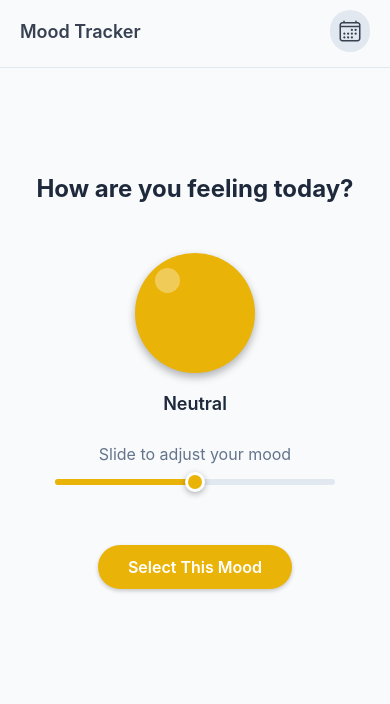
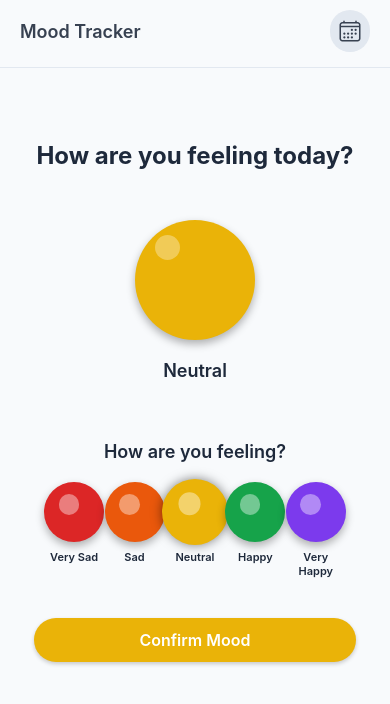
Before and after one commit to lukecos/mood-app, a React Native app: screen / in a window 390 px wide. Shown: the top 704 px of the page. Built offline with nearby package versions, Linux system fonts and the light colour scheme.

Commit message:
Enhanced mood tracker: 5-option selection, better UX, removed press effects

```diff
--- a/app/calendar.tsx
+++ b/app/calendar.tsx
@@ -8,6 +8,7 @@ import {
   ActivityIndicator,
   Modal,
   Pressable,
+  ScrollView,
 } from 'react-native';
 import { getMoodHistory, MoodEntry } from './storage';
 
@@ -323,6 +324,11 @@ export default function MoodCalendar() {
         </View>
       ) : (
         <>
+          <ScrollView
+            style={styles.scrollContainer}
+            contentContainerStyle={styles.scrollContent}
+            showsVerticalScrollIndicator={false}
+          >
             {renderMonth(currentMonth)}
 
             {/* Mood Patterns Analysis */}
@@ -330,6 +336,7 @@ export default function MoodCalendar() {
               <Text style={styles.patternsTitle}>Monthly Patterns</Text>
               {renderMoodPatterns()}
             </View>
+          </ScrollView>
 
           {/* Custom Mood Details Modal */}
           <Modal
@@ -385,6 +392,13 @@ const styles = StyleSheet.create({
   container: {
     flex: 1,
     backgroundColor: '#f8fafc',
+    paddingBottom: 80, // Space above Android navigation UI
+  },
+  scrollContainer: {
+    flex: 1,
+  },
+  scrollContent: {
+    paddingBottom: 120, // Extra space above Android navigation UI
   },
   monthContainer: {
     paddingHorizontal: 20,
--- a/app/mood-tracker.tsx
+++ b/app/mood-tracker.tsx
@@ -1,7 +1,6 @@
 import React, { useState, useRef, useEffect } from 'react';
 import {
   SafeAreaView,
-  ScrollView,
   View,
   Text,
   TouchableOpacity,
@@ -11,6 +10,9 @@ import {
   Animated,
   PanResponder,
   Alert,
+  KeyboardAvoidingView,
+  Platform,
+  Keyboard,
 } from 'react-native';
 import { saveMoodEntry as saveToStorage, getMoodEntryForDate } from './storage';
 
@@ -27,6 +29,8 @@ export default function MoodTrackerApp({ onNavigateToCalendar }: MoodTrackerProp
   const [currentAdviceIndex, setCurrentAdviceIndex] = useState(0);
   const [todaysMoodEntry, setTodaysMoodEntry] = useState<any>(null);
   const [hasEntryToday, setHasEntryToday] = useState<boolean>(false);
+  const [containerPaddingBottom, setContainerPaddingBottom] = useState(140); // Dynamic padding
+  const [tempSelectedMood, setTempSelectedMood] = useState<number | null>(3); // Default to Neutral
 
   // Animation values
   const moodSelectorPosition = useRef(new Animated.Value(0)).current;
@@ -39,44 +43,44 @@ export default function MoodTrackerApp({ onNavigateToCalendar }: MoodTrackerProp
   // Mood-specific advice collections
   const moodAdvice = {
     1: [ // Very Sad
-      "Take deep breaths and remember this feeling will pass",
-      "Reach out to someone you trust and talk about your feelings",
-      "Try gentle movement like stretching or a short walk",
-      "Practice self-compassion - treat yourself like a good friend would",
-      "Consider professional support if these feelings persist",
-      "Create a cozy, safe space for yourself right now"
+      "Take deep breaths and remember this feeling will pass with time",
+      "Reach out to someone you trust and talk about your feelings openly",
+      "Try gentle movement like stretching or taking a short walk outside",
+      "Practice self-compassion - treat yourself like a good friend would treat you",
+      "Consider professional support if these feelings persist or feel overwhelming",
+      "Create a cozy, safe space for yourself right now and rest there"
     ],
     2: [ // Sad
-      "Go for a walk outside and get some fresh air",
-      "Make your bed and tidy up your immediate space",
-      "Listen to music that comforts you",
-      "Do something creative, even if it's just doodling",
-      "Call a friend or family member for connection",
-      "Take a warm shower or bath to reset your energy"
+      "Go for a walk outside and get some fresh air to help clear your mind",
+      "Make your bed and tidy up your immediate space to create order around you",
+      "Listen to music that comforts you and helps you feel less alone",
+      "Do something creative, even if it's just doodling or writing a few words",
+      "Call a friend or family member for connection and meaningful conversation",
+      "Take a warm shower or bath to reset your energy and wash away stress"
     ],
     3: [ // Neutral
-      "Set a small, achievable goal for today",
-      "Practice gratitude by writing down 3 good things",
-      "Try a new activity or hobby you've been curious about",
-      "Take time to reflect on what you need right now",
-      "Go for a walk and observe your surroundings mindfully",
-      "Do something kind for someone else"
+      "Set a small, achievable goal for today that will give you a sense of progress",
+      "Practice gratitude by writing down 3 good things that happened recently",
+      "Try a new activity or hobby you've been curious about but haven't started yet",
+      "Take time to reflect on what you need right now to feel more fulfilled",
+      "Go for a walk and observe your surroundings mindfully, noticing small details",
+      "Do something kind for someone else to create positive connections today"
     ],
     4: [ // Happy
-      "Share your good mood with someone you care about",
-      "Capture this moment with a photo or journal entry",
-      "Use this energy to tackle something you've been putting off",
-      "Try something new while you're feeling confident",
-      "Help someone else - spread the positive energy",
-      "Take time to appreciate what's going well in your life"
+      "Share your good mood with someone you care about and brighten their day too",
+      "Capture this moment with a photo or journal entry to remember this feeling",
+      "Use this positive energy to tackle something you've been putting off recently",
+      "Try something new while you're feeling confident and open to experiences",
+      "Help someone else in need - spread the positive energy you're feeling right now",
+      "Take time to appreciate what's going well in your life and acknowledge your wins"
     ],
     5: [ // Very Happy
-      "Celebrate this feeling - you deserve it!",
-      "Plan something fun for your future self to look forward to",
-      "Share your joy - call someone and spread the happiness",
-      "Document what led to this feeling so you can recreate it",
-      "Use this high energy for a meaningful project or goal",
-      "Practice gratitude for this moment of pure joy"
+      "Celebrate this amazing feeling - you deserve every moment of this joy!",
+      "Plan something fun for your future self to look forward to and extend this happiness",
+      "Share your joy - call someone special and spread this wonderful happiness around",
+      "Document what led to this feeling so you can recreate these conditions again",
+      "Use this high energy for a meaningful project or goal that excites you",
+      "Practice gratitude for this moment of pure joy and let it fill your entire being"
     ]
   };
 
@@ -154,6 +158,17 @@ export default function MoodTrackerApp({ onNavigateToCalendar }: MoodTrackerProp
   // Check for today's mood on component mount
   useEffect(() => {
     checkTodaysMood();
+  }, []);
+
+  // Keyboard event listeners to reset padding
+  useEffect(() => {
+    const keyboardDidHideListener = Keyboard.addListener('keyboardDidHide', () => {
+      setContainerPaddingBottom(140); // Reset to original padding
+    });
+
+    return () => {
+      keyboardDidHideListener?.remove();
+    };
   }, []);
 
   const getMoodLabel = (value: number) => {
@@ -392,7 +407,12 @@ export default function MoodTrackerApp({ onNavigateToCalendar }: MoodTrackerProp
   });
 
   return (
-    <View style={styles.container}>
+    <KeyboardAvoidingView
+      style={styles.keyboardContainer}
+      behavior={Platform.OS === 'ios' ? 'padding' : 'padding'}
+      keyboardVerticalOffset={Platform.OS === 'ios' ? 100 : 0}
+    >
+      <View style={[styles.container, { paddingBottom: containerPaddingBottom }]}>
         {hasEntryToday ? (
           // Show today's mood summary
           <Animated.View
@@ -412,7 +432,7 @@ export default function MoodTrackerApp({ onNavigateToCalendar }: MoodTrackerProp
               setHasEntryToday(false);
               setTodaysMoodEntry(null);
             }}
-            activeOpacity={0.7}
+            activeOpacity={1}
           >
             <Animated.View
               style={[
@@ -460,13 +480,13 @@ export default function MoodTrackerApp({ onNavigateToCalendar }: MoodTrackerProp
           {/* Mood Orb */}
           <TouchableOpacity
             onPress={selectedMood ? resetMoodSelection : undefined}
-            activeOpacity={selectedMood ? 0.7 : 1}
+            activeOpacity={1}
           >
             <Animated.View
               style={[
                 styles.moodOrb,
                 {
-                  backgroundColor: getOrbColor(moodValue),
+                  backgroundColor: selectedMood ? getOrbColor(selectedMood) : (tempSelectedMood ? getOrbColor(tempSelectedMood) : getOrbColor(moodValue)),
                   transform: [
                     { scale: orbScale },
                     { rotate: orbRotation.interpolate({
@@ -484,49 +504,55 @@ export default function MoodTrackerApp({ onNavigateToCalendar }: MoodTrackerProp
           </TouchableOpacity>
 
           {/* Mood Label */}
-          <Text style={styles.moodLabel}>{getMoodLabel(moodValue)}</Text>
+          <Text style={styles.moodLabel}>
+            {selectedMood ? getMoodLabel(selectedMood) : (tempSelectedMood ? getMoodLabel(tempSelectedMood) : "Select your mood")}
+          </Text>
 
-          {/* Mood Slider - Only show when no mood selected */}
+          {/* 5 Mood Options - Only show when no mood selected */}
           {!selectedMood && (
-            <>
-              <View style={styles.sliderContainer}>
-                <Text style={styles.sliderLabel}>Slide to adjust your mood</Text>
-                <View style={styles.sliderTrack} {...panResponder.panHandlers}>
-                  <Animated.View
-                    style={[
-                      styles.sliderFill,
-                      {
-                        width: sliderPosition.interpolate({
-                          inputRange: [0, 1],
-                          outputRange: ['0%', '100%'],
-                        }),
-                        backgroundColor: getOrbColor(moodValue),
-                      }
-                    ]}
-                  />
-                  <Animated.View
-                    style={[
-                      styles.sliderThumb,
-                      {
-                        left: sliderPosition.interpolate({
-                          inputRange: [0, 1],
-                          outputRange: [0, sliderWidth - 20],
-                        }),
-                        backgroundColor: getOrbColor(moodValue),
-                      }
-                    ]}
-                  />
+            <View style={styles.moodOptionsContainer}>
+              <Text style={styles.moodOptionsTitle}>How are you feeling?</Text>
+              <View style={styles.moodOptionsGrid}>
+                {Object.entries(moodConfigs).map(([value, config]) => (
+                  <TouchableOpacity
+                    key={value}
+                    style={styles.moodOption}
+                    activeOpacity={1}
+                    onPress={() => {
+                      const moodNum = parseInt(value);
+                      setTempSelectedMood(moodNum);
+                      setMoodValue(moodNum);
+                    }}
+                  >
+                    <View style={[
+                      styles.moodOptionOrb,
+                      { backgroundColor: config.color },
+                      tempSelectedMood === parseInt(value) && styles.selectedMoodOption
+                    ]}>
+                      <View style={styles.moodOptionOrbInner}>
+                        <View style={styles.moodOptionOrbHighlight} />
                       </View>
                     </View>
+                    <Text style={styles.moodOptionLabel}>{config.label}</Text>
+                  </TouchableOpacity>
+                ))}
+              </View>
 
-              {/* Select Button */}
+              {/* Confirm Button - Only show when a mood is temporarily selected */}
+              {tempSelectedMood && (
                 <TouchableOpacity
-                style={[styles.selectButton, { backgroundColor: getOrbColor(moodValue) }]}
-                onPress={handleMoodSelection}
+                  style={[styles.confirmButton, { backgroundColor: getOrbColor(tempSelectedMood) }]}
+                  activeOpacity={0.8}
+                  onPress={() => {
+                    setSelectedMood(tempSelectedMood);
+                    setTempSelectedMood(null);
+                    handleMoodSelection();
+                  }}
                 >
-                <Text style={styles.selectButtonText}>Select This Mood</Text>
+                  <Text style={styles.confirmButtonText}>Confirm Mood</Text>
                 </TouchableOpacity>
-            </>
+              )}
+            </View>
           )}
         </Animated.View>
 
@@ -571,15 +597,21 @@ export default function MoodTrackerApp({ onNavigateToCalendar }: MoodTrackerProp
         </>
       )}
       </View>
+    </KeyboardAvoidingView>
   );
 }
 
 const styles = StyleSheet.create({
+  keyboardContainer: {
+    flex: 1,
+  },
   container: {
     flex: 1,
     justifyContent: 'center',
     alignItems: 'center',
     paddingHorizontal: 20,
+    paddingTop: 160, // Much more top spacing to clear the header
+    // paddingBottom is now dynamic via state
   },
   moodSelectorContainer: {
     alignItems: 'center',
@@ -722,7 +754,7 @@ const styles = StyleSheet.create({
   // Content Styles
   contentContainer: {
     marginTop: 40,
-    paddingBottom: 120, // More space above Android navigation
+    paddingBottom: 100, // Space for fixed Save Entry button
   },
   section: {
     backgroundColor: '#ffffff',
@@ -760,6 +792,7 @@ const styles = StyleSheet.create({
     borderLeftWidth: 4,
     borderLeftColor: '#0284c7',
     minHeight: 100, // Fixed minimum height to prevent layout shifts
+    alignSelf: 'stretch', // Ensure container stretches to full width
   },
   adviceText: {
     fontSize: 16,
@@ -780,12 +813,12 @@ const styles = StyleSheet.create({
     paddingHorizontal: 30,
     paddingVertical: 12,
     alignItems: 'center',
-    marginTop: 15, // Reduced from 20 to tighten layout
     shadowColor: '#000',
     shadowOffset: { width: 0, height: 2 },
     shadowOpacity: 0.2,
     shadowRadius: 4,
     elevation: 4,
+    marginTop: 30,
   },
   saveButtonText: {
     color: '#ffffff',
@@ -817,4 +850,86 @@ const styles = StyleSheet.create({
     color: '#64748b',
     lineHeight: 22,
   },
+  // Mood Options Styles
+  moodOptionsContainer: {
+    marginTop: 30,
+    width: '100%',
+  },
+  moodOptionsTitle: {
+    fontSize: 18,
+    fontWeight: '600',
+    color: '#1e293b',
+    textAlign: 'center',
+    marginBottom: 20,
+  },
+  moodOptionsGrid: {
+    flexDirection: 'row',
+    justifyContent: 'space-around',
+    alignItems: 'flex-start',
+    paddingHorizontal: 10,
+  },
+  moodOption: {
+    width: '19%',
+    alignItems: 'center',
+    justifyContent: 'flex-start',
+    marginBottom: 15,
+  },
+  moodOptionOrb: {
+    width: 60,
+    height: 60,
+    borderRadius: 30,
+    alignItems: 'center',
+    justifyContent: 'center',
+    shadowColor: '#000',
+    shadowOffset: { width: 0, height: 4 },
+    shadowOpacity: 0.3,
+    shadowRadius: 8,
+    elevation: 8,
+    marginBottom: 8,
+  },
+  moodOptionOrbInner: {
+    width: '85%',
+    height: '85%',
+    borderRadius: 25,
+    position: 'relative',
+    overflow: 'hidden',
+  },
+  moodOptionOrbHighlight: {
+    position: 'absolute',
+    top: '15%',
+    left: '20%',
+    width: '40%',
+    height: '40%',
+    backgroundColor: 'rgba(255, 255, 255, 0.4)',
+    borderRadius: 15,
+  },
+  moodOptionLabel: {
+    fontSize: 11,
+    fontWeight: '600',
+    color: '#1e293b',
+    textAlign: 'center',
+  },
+  selectedMoodOption: {
+    transform: [{ scale: 1.1 }],
+    shadowOpacity: 0.5,
+    shadowRadius: 10,
+    elevation: 12,
+  },
+  confirmButton: {
+    marginTop: 25,
+    paddingHorizontal: 30,
+    paddingVertical: 12,
+    borderRadius: 25,
+    shadowColor: '#000',
+    shadowOffset: { width: 0, height: 2 },
+    shadowOpacity: 0.2,
+    shadowRadius: 4,
+    elevation: 4,
+  },
+  confirmButtonText: {
+    color: '#ffffff',
+    fontSize: 16,
+    fontWeight: '600',
+    textAlign: 'center',
+  },
 });
```
Lines whose indentation alone changed are shown as unchanged.
